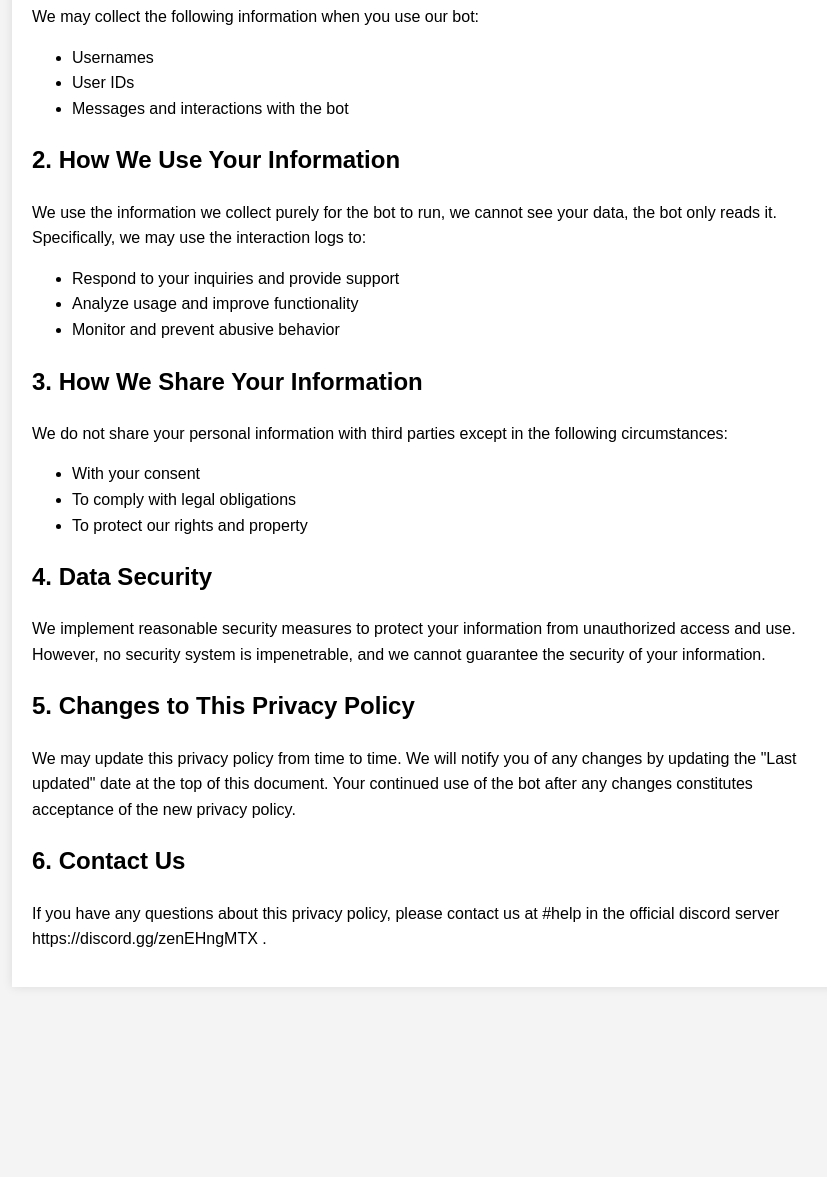
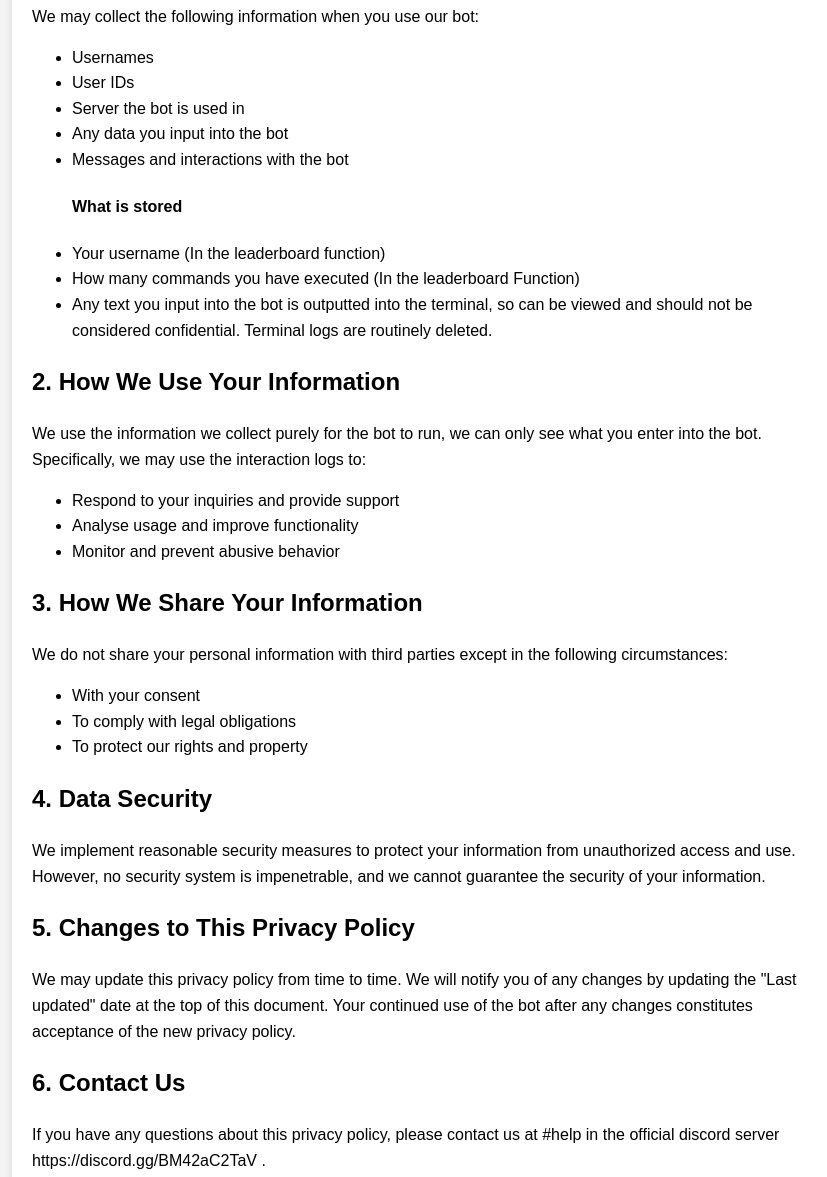
Before and after one commit to amphibious-rock/networkerbot, a plain HTML site: page privacypolicy.html in a window 1280 px wide. Shown: the part 300-1477 px from the top of the page, without its empty margins (208-1035 px from the left). Before the commit the page ends 1307 px from the top, so only its background shows below. Drawn offline with Linux system fonts and the light colour scheme.

Commit message:
Update privacypolicy.html

```diff
--- a/privacypolicy.html
+++ b/privacypolicy.html
@@ -38,14 +38,20 @@
         <ul>
             <li>Usernames</li>
             <li>User IDs</li>
+            <li>Server the bot is used in</li>
+            <li>Any data you input into the bot</li>
             <li>Messages and interactions with the bot</li>
+            <h4>What is stored</h4>
+            <li>Your username (In the leaderboard function)</li>
+            <li>How many commands you have executed (In the leaderboard Function)</li>
+            <li>Any text you input into the bot is outputted into the terminal, so can be viewed and should not be considered confidential. Terminal logs are routinely deleted.</li>
         </ul>
 
         <h2>2. How We Use Your Information</h2>
-        <p>We use the information we collect purely for the bot to run, we cannot see your data, the bot only reads it. Specifically, we may use the interaction logs to:</p>
+        <p>We use the information we collect purely for the bot to run, we can only see what you enter into the bot. Specifically, we may use the interaction logs to:</p>
         <ul>
             <li>Respond to your inquiries and provide support</li>
-            <li>Analyze usage and improve functionality</li>
+            <li>Analyse usage and improve functionality</li>
             <li>Monitor and prevent abusive behavior</li>
         </ul>
 
@@ -64,7 +70,7 @@
         <p>We may update this privacy policy from time to time. We will notify you of any changes by updating the "Last updated" date at the top of this document. Your continued use of the bot after any changes constitutes acceptance of the new privacy policy.</p>
 
         <h2>6. Contact Us</h2>
-        <p>If you have any questions about this privacy policy, please contact us at #help in the official discord server https://discord.gg/zenEHngMTX .</p>
+        <p>If you have any questions about this privacy policy, please contact us at #help in the official discord server https://discord.gg/BM42aC2TaV .</p>
     </div>
 </body>
 </html>
```
